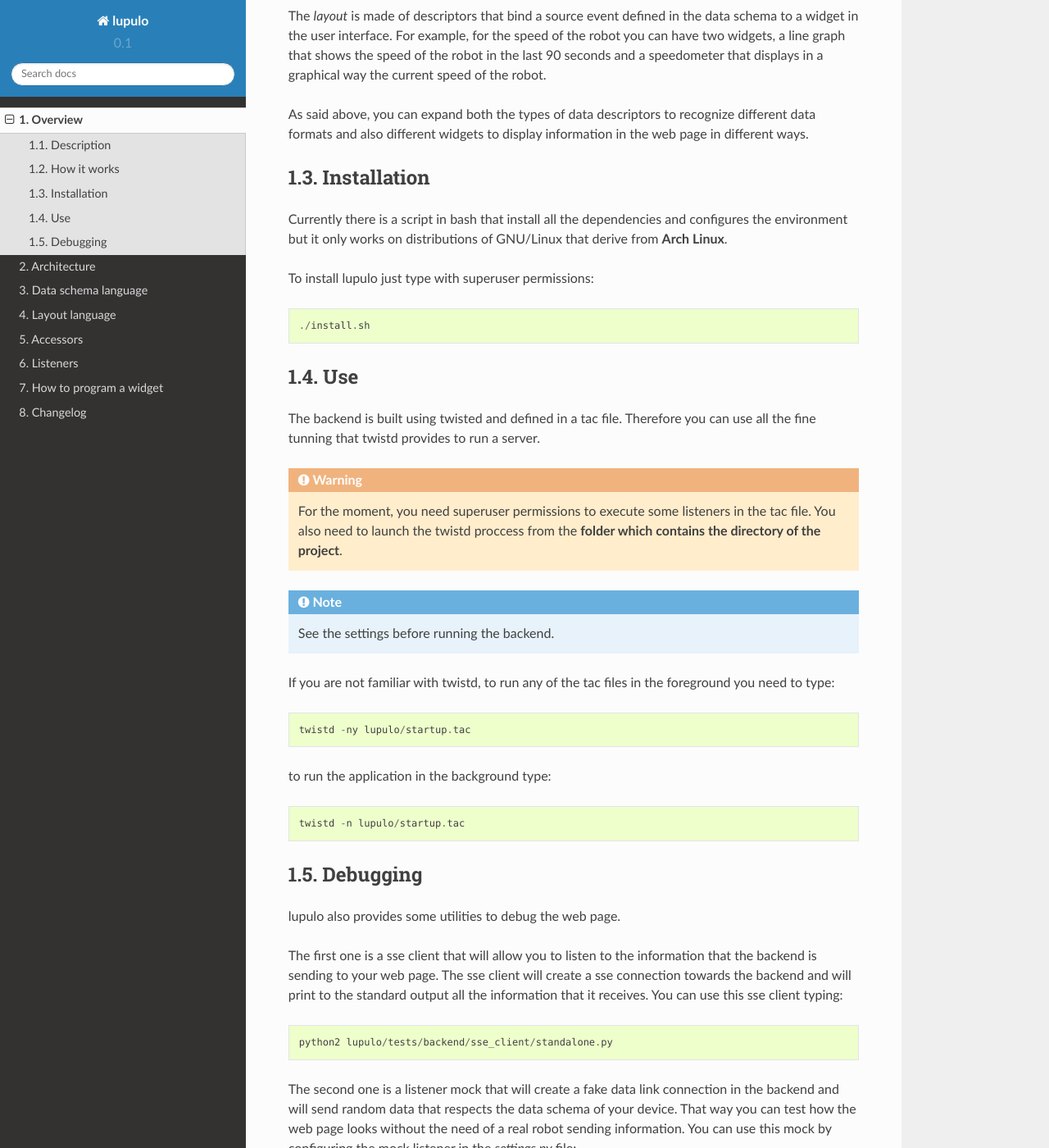
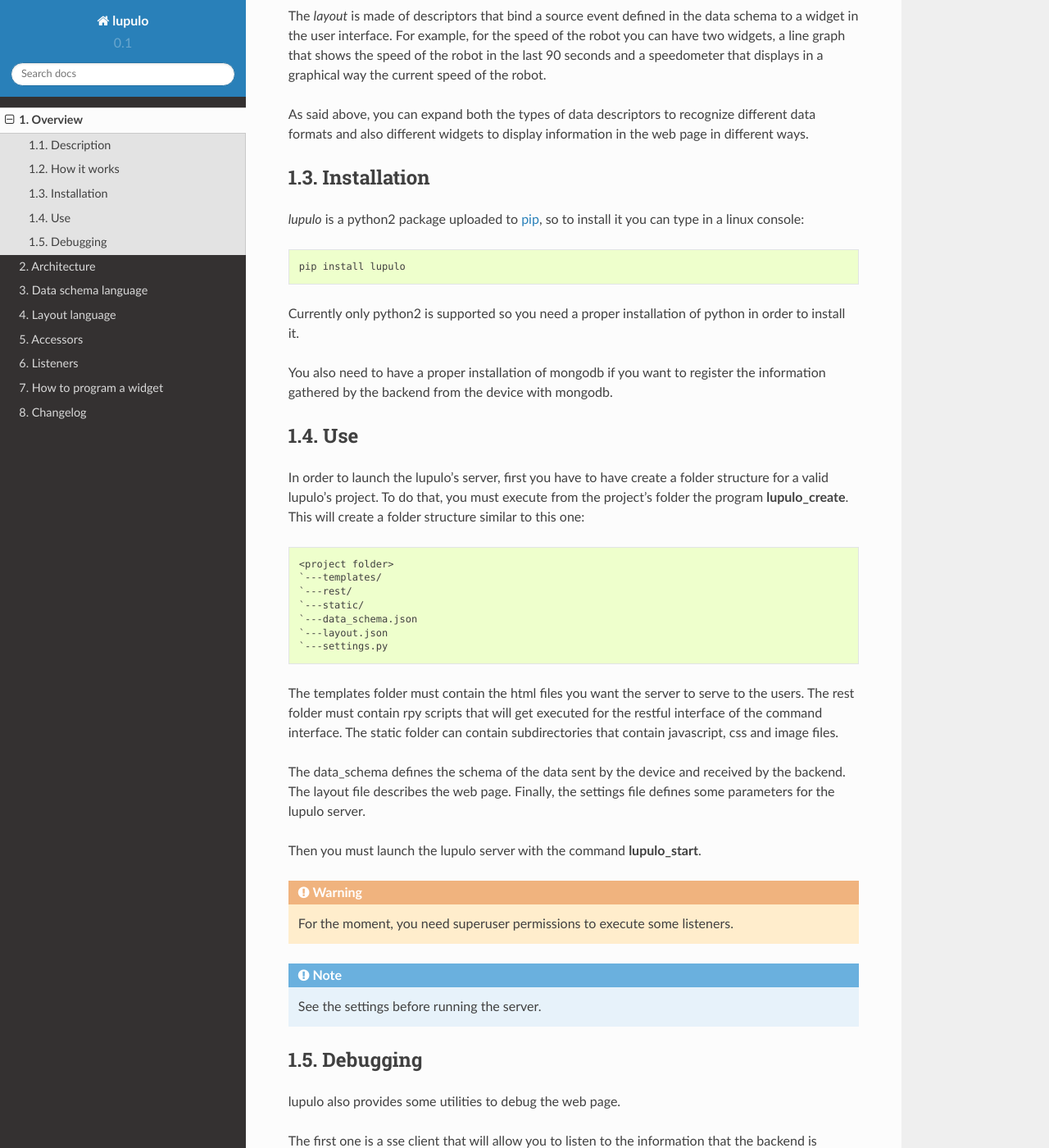
Before and after one commit to kudrom/lupulo, a Sphinx documentation site: the page built from docs/overview.rst, in a window 1280 px wide and 1400 px high, scrolled down 1824 px. Shown: the whole window at 82% size. Built offline with Sphinx 7.4.7 and the Read the Docs theme 2.0.0, drawn with Linux system fonts in a browser that asks for light colours; some of the changed text lies outside the part shown.

Commit message:
docs updated for the new approach of installation and use of the framework

```diff
--- a/docs/changelog.rst
+++ b/docs/changelog.rst
@@ -1,5 +1,8 @@
 Changelog
 =========
+
+lupulo follows the semantic versioning without distinction between even and odd
+numbers of major or minor releases.
 
 [0.1.0] 05/11/2015
 ------------------
--- a/docs/overview.rst
+++ b/docs/overview.rst
@@ -97,38 +97,52 @@ web page in different ways.
 Installation
 ------------
 
-Currently there is a script in bash that install all the dependencies and
-configures the environment but it only works on distributions of GNU/Linux that
-derive from **Arch Linux**.
+*lupulo* is a python2 package uploaded to `pip
+<https://pypi.python.org/pypi/lupulo/>`_, so to install it you can type in a
+linux console::
 
-To install lupulo just type with superuser permissions::
+    pip install lupulo
 
-    ./install.sh
+Currently only python2 is supported so you need a proper installation of python
+in order to install it.
+
+You also need to have a proper installation of mongodb if you want to register
+the information gathered by the backend from the device with mongodb.
 
 Use
 ---
 
-The backend is built using twisted and defined in a tac file. Therefore you
-can use all the fine tunning that twistd provides to run a server.
+In order to launch the lupulo's server, first you have to have create a folder
+structure for a valid lupulo's project. To do that, you must execute from the
+project's folder the program **lupulo_create**. This will create a folder
+structure similar to this one::
+
+    <project folder>
+    `---templates/
+    `---rest/
+    `---static/
+    `---data_schema.json
+    `---layout.json
+    `---settings.py
+
+The templates folder must contain the html files you want the server to serve to
+the users. The rest folder must contain rpy scripts that will get executed for
+the restful interface of the command interface. The static folder can contain
+subdirectories that contain javascript, css and image files.
+
+The data_schema defines the schema of the data sent by the device and received
+by the backend. The layout file describes the web page. Finally, the settings
+file defines some parameters for the lupulo server.
+
+Then you must launch the lupulo server with the command **lupulo_start**.
 
 .. warning::
 
-    For the moment, you need superuser permissions to execute some listeners in
-    the tac file. You also need to launch the twistd proccess from the **folder
-    which contains the directory of the project**.
+    For the moment, you need superuser permissions to execute some listeners.
 
 .. note::
 
-   See the settings before running the backend.
-
-If you are not familiar with twistd, to run any of the tac files in the
-foreground you need to type::
-
-    twistd -ny lupulo/startup.tac
-
-to run the application in the background type::
-
-    twistd -n lupulo/startup.tac
+   See the settings before running the server.
 
 Debugging
 ---------
@@ -140,7 +154,7 @@ that the backend is sending to your web page. The sse client will create a sse
 connection towards the backend and will print to the standard output all the
 information that it receives. You can use this sse client typing::
 
-    python2 lupulo/tests/backend/sse_client/standalone.py
+    lupulo_sse_client
 
 The second one is a listener mock that will create a fake data link connection
 in the backend and will send random data that respects the data schema of your
@@ -148,4 +162,8 @@ device. That way you can test how the web page looks without the need of a real
 robot sending information. You can use this mock by configuring the mock
 listener in the *settings.py* file::
 
+    settings['listener'] = 'mock'
+    settings['mock_timeout'] = 1
+    settings['mock_ids'] = 2
+
 Enjoy!
```
